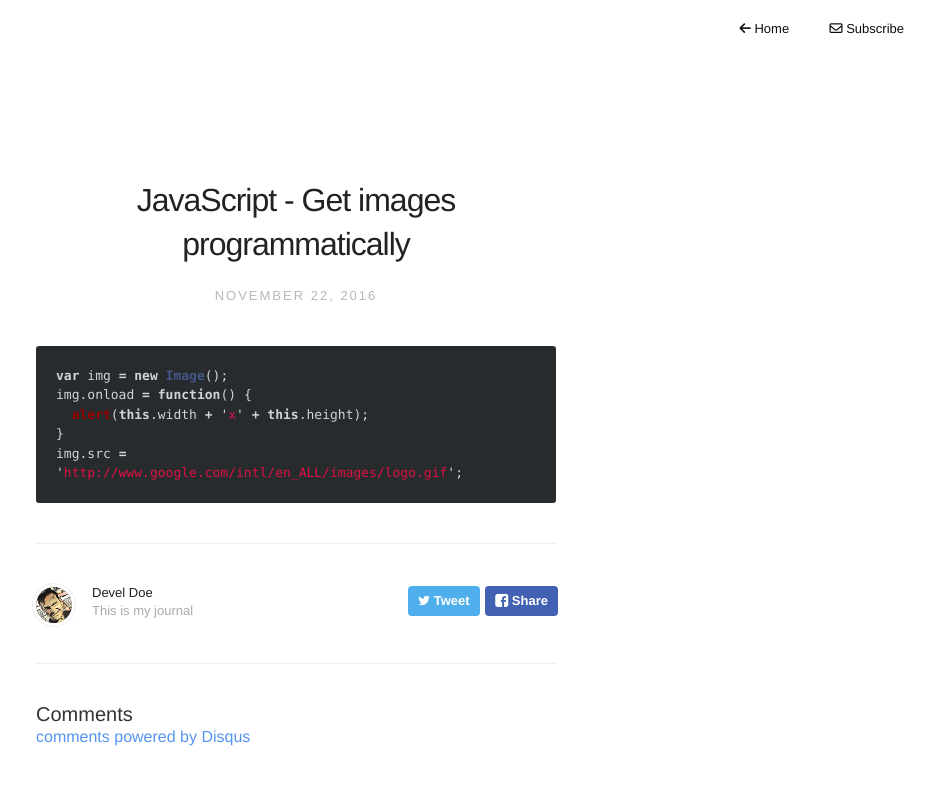
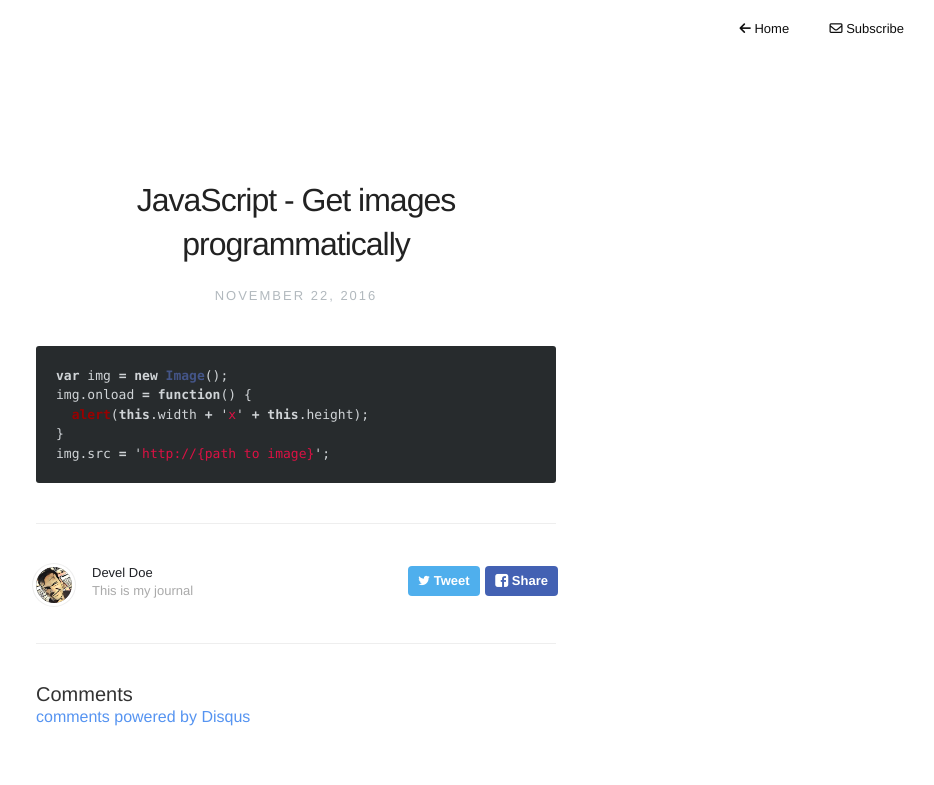
Before and after one commit to develdoe/develdoe.github.io, a Jekyll site: the page built from _posts/2016-11-22-javascript-get-images-programmatically.md, in a window 1280 px wide. Shown: the top 785 px of the page, without its empty margins (344-1278 px from the left). Built offline with Jekyll 4.4.1, drawn with Linux system fonts in a browser that asks for light colours; nearby versions of some CDN libraries; comment, search, counter and statistics services are not loaded.

Commit message:
Created 2016-11-22-javascript-get-images-programmatically.md

````diff
--- a/_posts/2016-11-22-javascript-get-images-programmatically.md
+++ b/_posts/2016-11-22-javascript-get-images-programmatically.md
@@ -10,5 +10,5 @@ var img = new Image();
 img.onload = function() {
   alert(this.width + 'x' + this.height);
 }
-img.src = 'http://www.google.com/intl/en_ALL/images/logo.gif';
+img.src = 'http://{path to image}';
 ```
````
